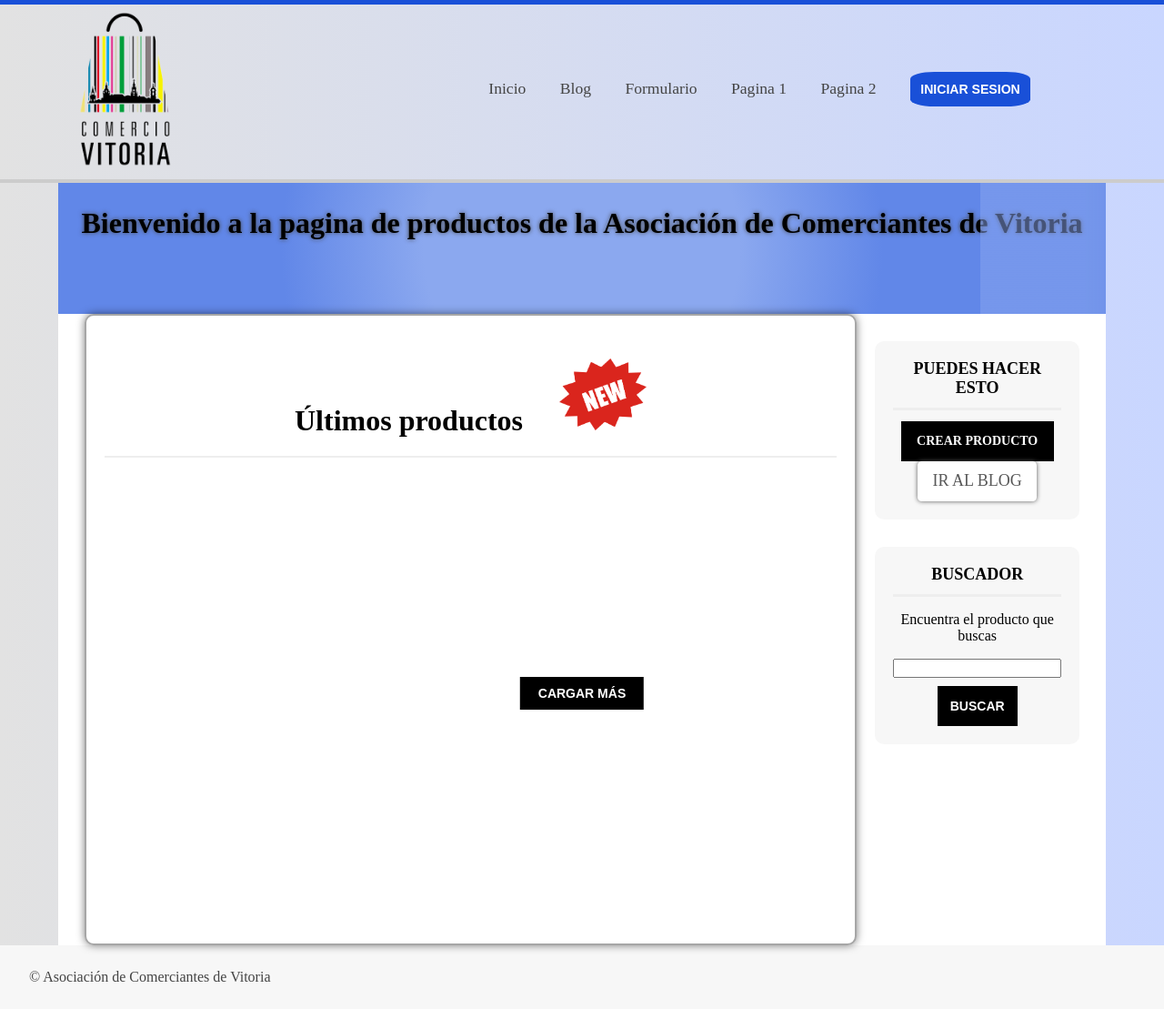
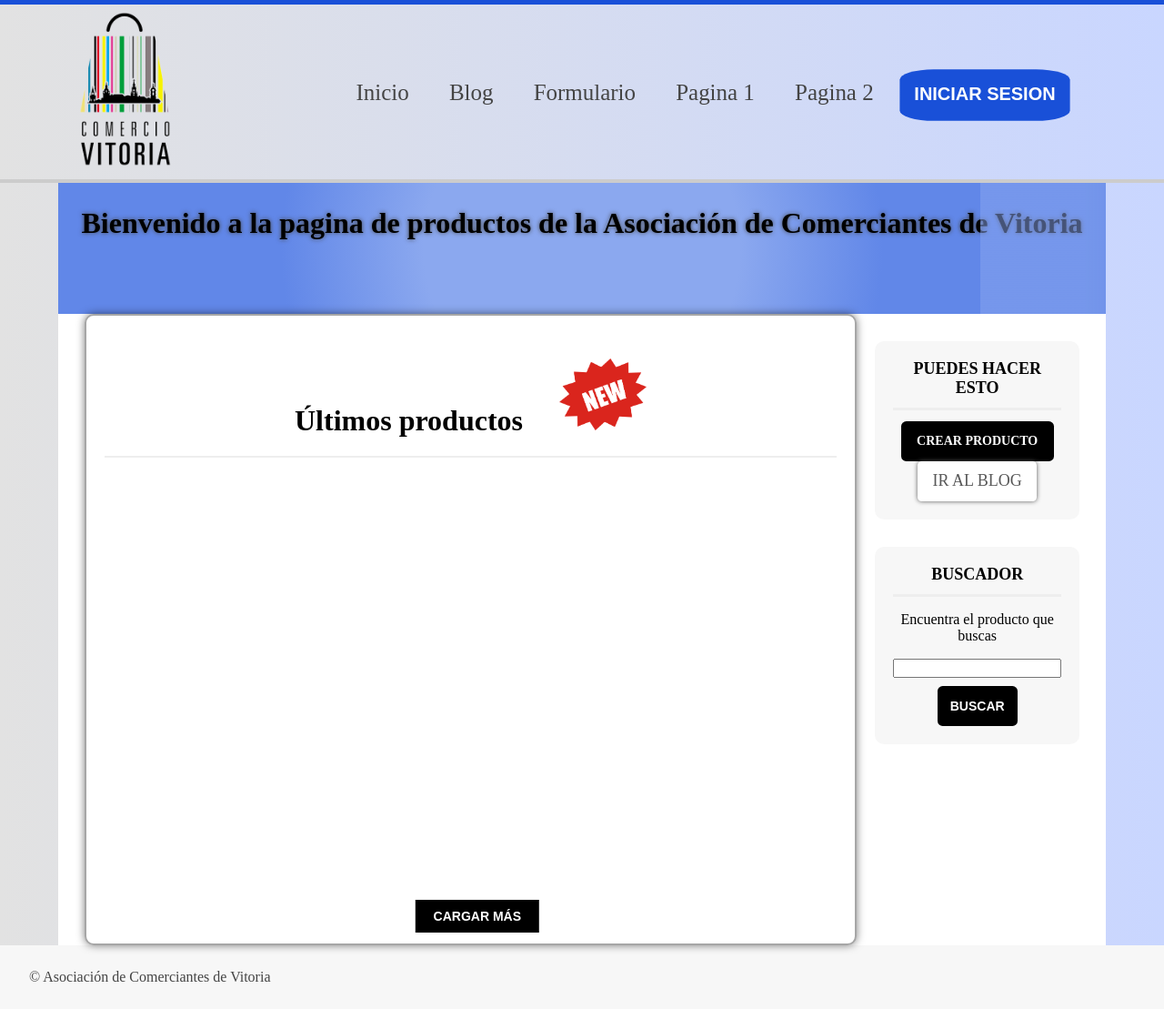
Before and after one commit to AnderMoraPedregosa/Proyecto-2, a PHP site: page / in a window 1280 px wide. Shown: the whole page at 91% size. Run offline with PHP 8.4, Linux system fonts and the light colour scheme; data that the repository does not hold is empty; some libraries are stand-ins or nearby versions.

Commit message:
commit js

```diff
--- a/web/assets/css/styles.css
+++ b/web/assets/css/styles.css
@@ -16,6 +16,7 @@ body {
     width: 90%;
     margin: 0 auto;
     background-color: white;
+    position: relative;
 }
 
 
@@ -95,10 +96,10 @@ body {
 }
 
 #menu {
-    margin-top: 1.6em;
+  margin-top: 1em;
     width: 60%;
     float: right;
-    font-size: 1.1em;
+    font-size: 1.3em;
 }
 
 #menu ul {
@@ -128,13 +129,22 @@ body {
     color: #1950D8;
 }
 
+.animacion{
+    font-size: 1.2em;
+}
+.animacion:hover{
+    transform: scale(1.5);
+    transition: transform 0.3s ease;
+    color: rgb(153, 53, 225);
+}
 
 #menu a.animacion::before {
+
     content: "";
     position: absolute;
     width: 0%;
     height: 0.125em;
-    bottom: 0.938em;
+    bottom:0.938em;
     left: 50%;
     background-color: #0B3AAE;
     transform: translateX(-50%);
@@ -144,6 +154,7 @@ body {
 #menu a.animacion:hover::before {
     width: 100%;
     background-color: #6187E8;
+
 }
 
 #slider {
@@ -297,6 +308,13 @@ body {
     border-radius: 20%;
     position: relative;
     overflow: hidden;
+    scale: 120%;
+}
+
+.btn-sesion:hover {
+    transform: scale(1.2);
+    transition: transform 0.3s ease;
+    color: rgb(129, 243, 163);
 }
 
 .btn-sesion::before {
@@ -317,6 +335,7 @@ body {
 .btn-sesion:hover::before {
     transform: translate(-50%, -50%) scale(2);
     opacity: 0;
+
 }
 
 
@@ -331,11 +350,11 @@ body {
     }
 }
 
-#cargarMasBtn{
-
+#cargarMasBtn {
+    position: absolute;
     background: black;
     color: white;
-    padding: 1em;
+    padding: 10px 20px;
     font-weight: bold;
     text-transform: uppercase;
     font-size: 0.875em;
@@ -344,19 +363,18 @@ body {
     transition: 300ms all;
     border: none;
     cursor: pointer;
+    bottom: 1em;
+    left: 40%;
+    transform: translateX(-50%);
+}
 
-    position: absolute;
-    bottom: 20px; /* Ajusta esta distancia según sea necesario */
-    left: 50%;
-    transform: translateX(-50%);
-    /* Otros estilos */
-    padding: 10px 20px;
 
+#cargarMasBtn:hover {
+    border: 2px solid #6187E8;
+    color: #6187E8;
+    background-color: lightgrey;
 }
-#cargarMasBtn:hover {
-    border: 2px solid  #6187E8;
-    color:  #6187E8;
-  }
+
 
 .btn {
     display: block;
@@ -371,7 +389,12 @@ body {
     transition: 300ms all;
     border: none;
     cursor: pointer;
+    border-radius: .4em;
 }
+.btn:hover{
+    color: black;
+     background-color: grey;
+    }
 
 /*ENLACES ANUNCIOS*/
 
@@ -429,12 +452,14 @@ body {
     border: 0.063em solid rgba(0, 0, 0, 0.349);
     border-radius: 10px;
     box-shadow: 0px 0px 10px #3D6CE1;
+
 }
 
 .form_anuncios label {
     display: block;
     margin-bottom: 0.5em;
     font-weight: bold;
+    font-size: 1.5em;
 }
 
 .form_anuncios input[type="text"],
@@ -447,6 +472,7 @@ body {
     box-sizing: border-box;
     border: 0.063em solid #ccc;
     border-radius: 0.25em;
+    font-size: 1.2em;
 }
 
 .form_anuncios select {
@@ -645,11 +671,11 @@ button {
     }
 
     #logo {
-        width: 50%;
+        width: 30%;
     }
 
     #menu {
-        width: 50%;
+        width: 70%;
     }
 
     #menu ul {
@@ -658,9 +684,9 @@ button {
 }
 
 
-@media (max-width: 1390px) {
+@media (max-width: 1300px) {
     #logo {
-        width: 30%;
+        width: 20%;
     }
 
     #brand {
@@ -668,11 +694,12 @@ button {
     }
 
     #menu {
-        width: 70%;
+        width: 80%;
+
     }
 }
 
-@media (max-width: 990px) {
+@media (max-width: 1200px) {
 
     #logo {
         display: flex;
@@ -710,6 +737,7 @@ button {
         width: 60%;
         margin: 0em auto;
         margin-bottom: 3.125em;
+        overflow: auto;
     }
 
     #slider h1 {
@@ -722,7 +750,7 @@ button {
     }
 }
 
-@media (max-width: 650px) {
+@media (max-width: 766px) {
     #logo {
         display: flex;
         justify-content: center;
--- a/web/scripts/anuncios.js
+++ b/web/scripts/anuncios.js
@@ -29,17 +29,34 @@ async function getAnuncios() {
 let numero1;
 let numero2;
 
-// Al presionar el botón "Cargar más", se muestran los siguientes 10 anuncios
 const cargarMasBtn = document.getElementById("cargarMasBtn");
+let datosCargadosCompletos = false;
+
 cargarMasBtn.addEventListener('click', async function () {
-    numero1 += 11;
-    numero2 += 11;
-    let body = await getAnuncios();
-    await mostarHtml(body);
+    if (!datosCargadosCompletos) {
+        numero1 += 11;
+        numero2 += 11;
+        let body = await getAnuncios();
+        console.log(body);
+
+        // Verificar si no hay más datos para cargar
+        if (body['data'].length === 0 || body['data'].length < numero1) {
+            datosCargadosCompletos = true;
+            cargarMasBtn.style.display = 'none';
+            window.alert('No quedan más anuncios para mostrar. ¡Has alcanzado el final de los anuncios disponibles!');
+        }
+
+        await mostarHtml(body);
+    } else {
+        cargarMasBtn.style.display = 'none';
+    }
 });
+
 
 async function getAnunciosSearch(searchTerm) {
     try {
+        numero1 = 0;
+        numero2 = 10;
 
         // Obtener la ruta base del documento actual
         const base_url = window.location.origin;
```
